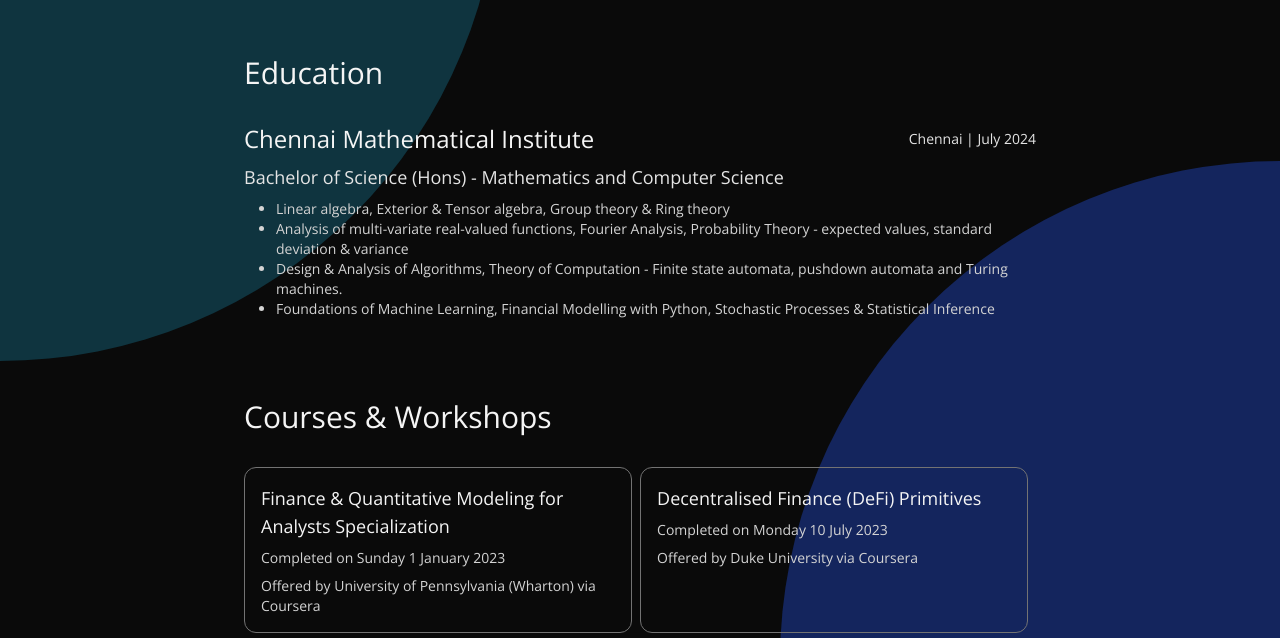
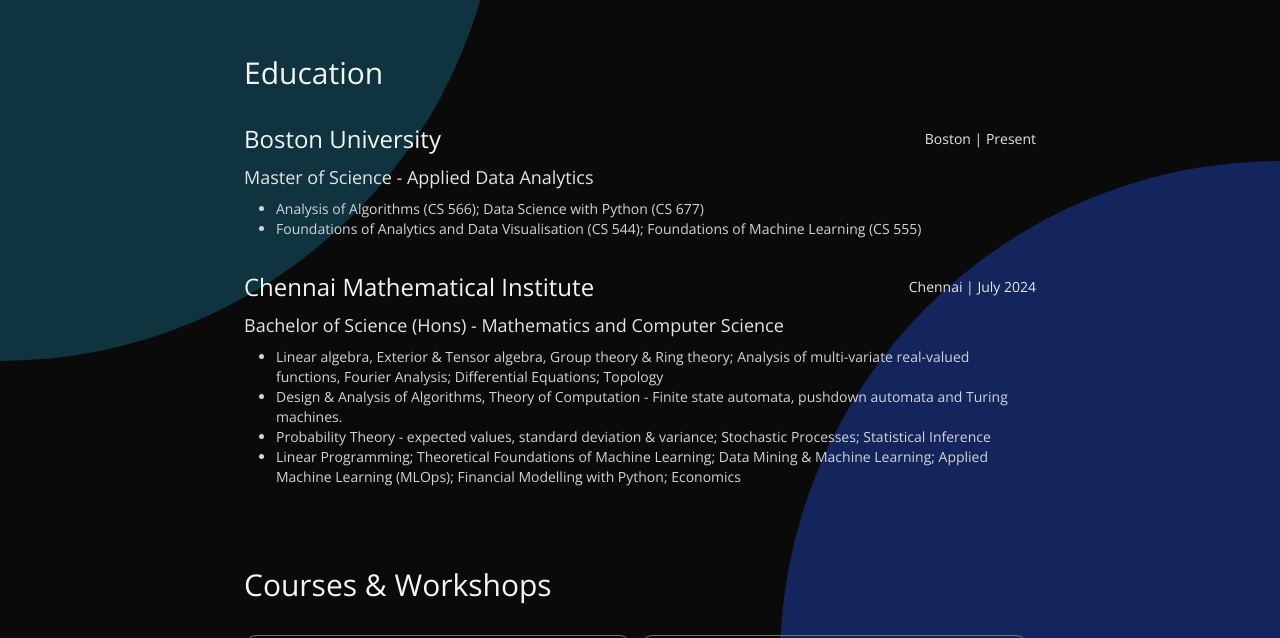
Before and after one commit to SidShah2953/website, an Astro site: page /education in a window 1280 px wide. Shown: the part 139-777 px from the top of the page. Built offline with nearby package versions, Linux system fonts and the light colour scheme; Astro itself is replaced by a stand-in of ours; some packages are replaced by stand-ins of ours.

Commit message:
Updated Education & other info

```diff
--- a/src/data/presentation.ts
+++ b/src/data/presentation.ts
@@ -17,7 +17,7 @@ const presentation: Presentation = {
   title: "Hi, I'm Siddhant",
   // profile: "/profile.webp",
   description:
-    'I\'m a final year student, pursuing a *B.Sc. in Mathematics and Computer Science* from *Chennai Mathematical Institute (CMI)*. My interests lie in *Machine Learning*, *Data Science* and *Finance*. ',
+    'I\'m a graduate student, pursuing an *MS in Applied Data Analytics* from *Boston University*. My interests lie in *Machine Learning*, *Data Science* and *Finance*.',
   socials: [
     {
       label: "Email",
--- a/src/pages/education.astro
+++ b/src/pages/education.astro
@@ -17,22 +17,47 @@ import courses from "@/content/education/courses.json"
           class="flex flex-col w-full gap-2 transition-all duration-200 hover:-translate-y-2 hover:text-neutral-100"
         >
           <div class="flex w-full items-center justify-between">
-            <h2 class="text-2xl text-neutral-100">Chennai Mathematical Institute</h2>
+            <h2 class="text-2xl text-neutral-100">
+              <a href="https://www.bu.edu">
+                Boston University
+              </a>
+            </h2>
+            <p class="text-neutral-200">Boston | Present</p>
+          </div>
+          <p class="text-lg text-neutral-200">Master of Science - Applied Data Analytics</p>
+          <ul class="list-disc pl-8">
+            <li>
+              Analysis of Algorithms (CS 566); Data Science with Python (CS 677)
+            </li>
+            <li>
+              Foundations of Analytics and Data Visualisation (CS 544); Foundations of Machine Learning (CS 555)
+            </li>
+          </ol>
+        </div>
+        <div
+          class="flex flex-col w-full gap-2 transition-all duration-200 hover:-translate-y-2 hover:text-neutral-100"
+        >
+          <div class="flex w-full items-center justify-between">
+            <h2 class="text-2xl text-neutral-100">
+              <a href="https://www.cmi.ac.in">
+                Chennai Mathematical Institute
+              </a>
+            </h2>
             <p class="text-neutral-200">Chennai | July 2024</p>
           </div>
           <p class="text-lg text-neutral-200">Bachelor of Science (Hons) - Mathematics and Computer Science</p>
           <ul class="list-disc pl-8">
             <li>
-              Linear algebra, Exterior & Tensor algebra, Group theory & Ring theory
-            </li>
-            <li>
-              Analysis of multi-variate real-valued functions, Fourier Analysis, Probability Theory - expected values, standard deviation & variance
+              Linear algebra, Exterior & Tensor algebra, Group theory & Ring theory; Analysis of multi-variate real-valued functions, Fourier Analysis; Differential Equations; Topology
             </li>
             <li>
               Design & Analysis of Algorithms, Theory of Computation - Finite state automata, pushdown automata and Turing machines.
             </li>
             <li>
-              Foundations of Machine Learning, Financial Modelling with Python, Stochastic Processes & Statistical Inference
+              Probability Theory - expected values, standard deviation & variance; Stochastic Processes; Statistical Inference
+            </li>
+            <li>
+              Linear Programming; Theoretical Foundations of Machine Learning; Data Mining & Machine Learning; Applied Machine Learning (MLOps); Financial Modelling with Python; Economics
             </li>
           </ol>
         </div>
```
